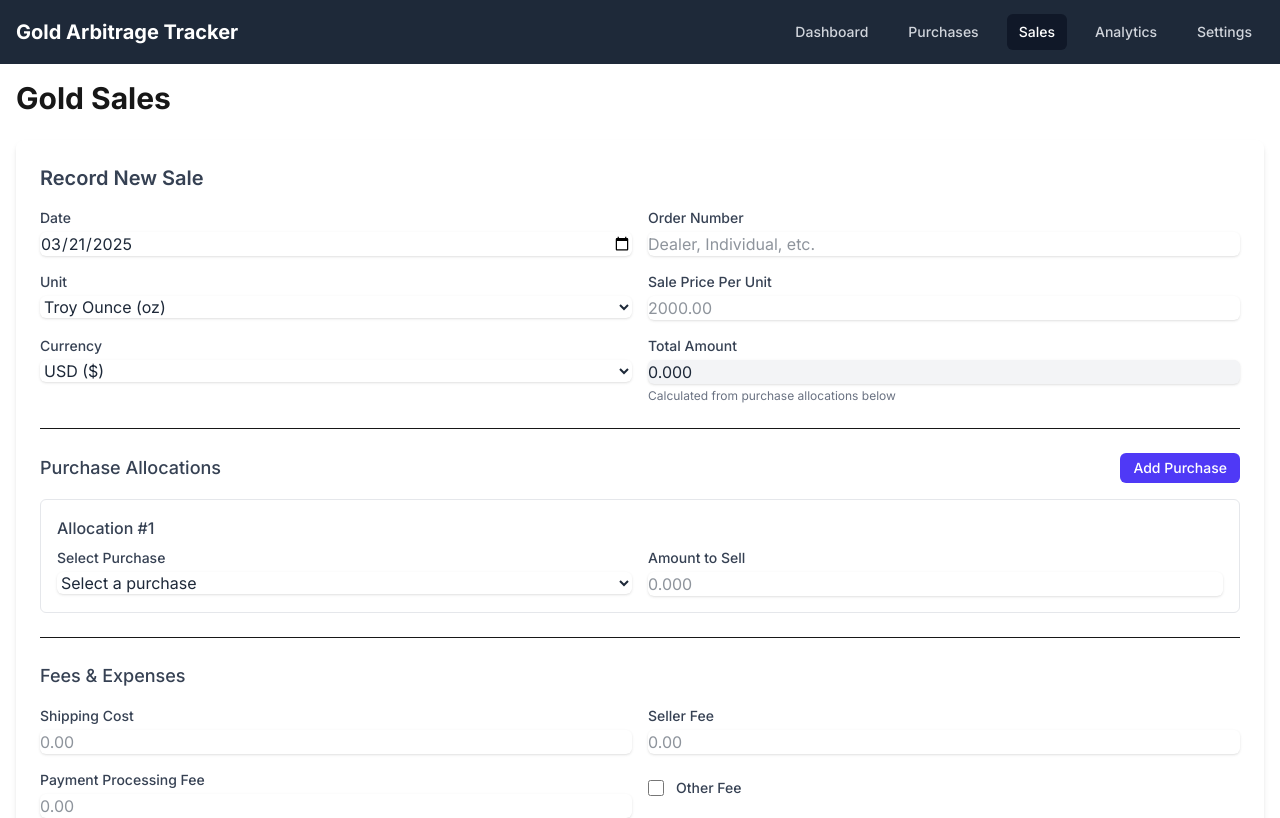
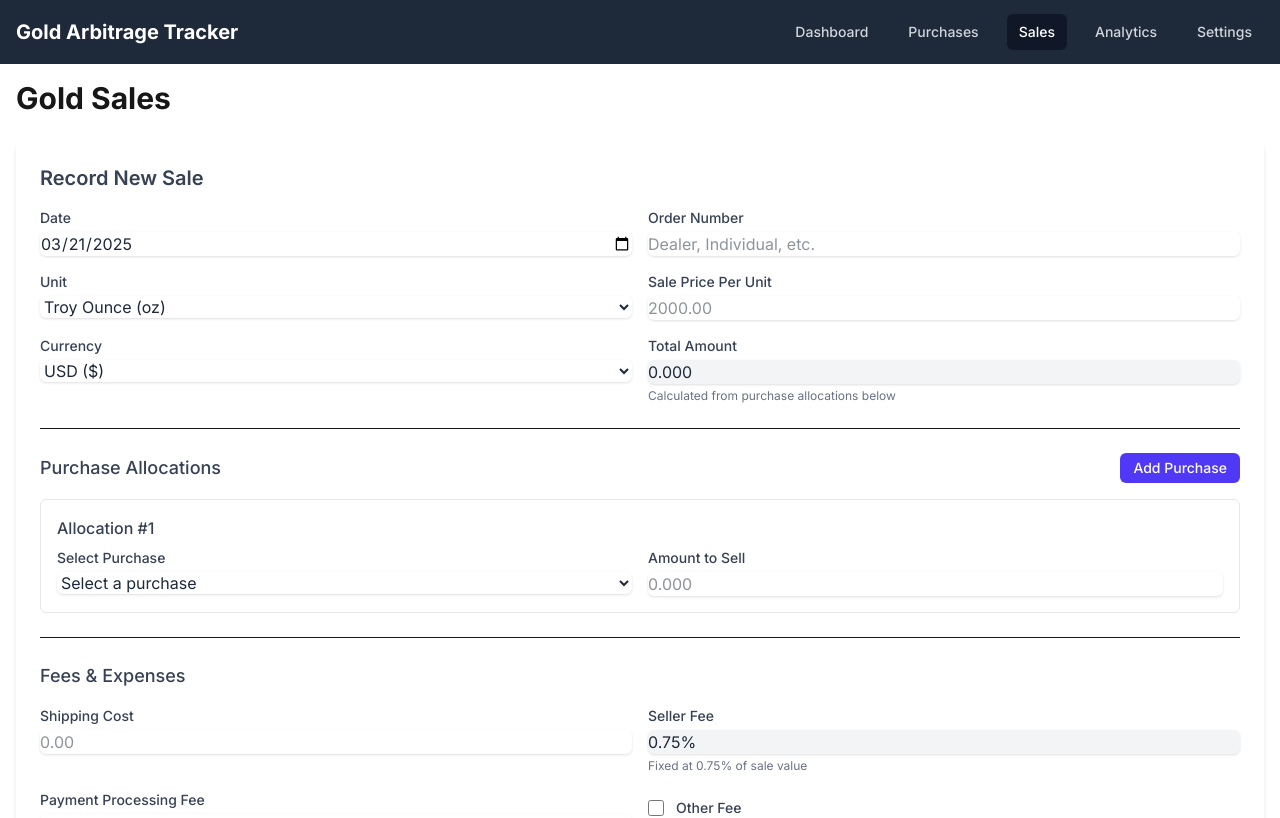
Before and after one commit to Williej926/CostcoArbitrageTracker, a Next.js app in the folder inventory-tracker/: page /sales in a window 1280 px wide. Shown: the top 818 px of the page. Built offline with nearby package versions, Linux system fonts and the light colour scheme.

Commit message:
fixed fee calculation

```diff
--- a/inventory-tracker/src/app/sales/page.tsx
+++ b/inventory-tracker/src/app/sales/page.tsx
@@ -1,9 +1,11 @@
 // src/app/sales/page.tsx
 "use client";
-
+import { getFeeSettings } from "@/utils/feeSettings";
 import { useState, useEffect } from "react";
 import { v4 as uuidv4 } from "uuid";
 import { Sale, Purchase, GoldUnit, Currency } from "@/types";
+
+const { pureFee } = getFeeSettings();
 
 // Define a type for purchase allocations
 interface PurchaseAllocation {
@@ -255,7 +257,7 @@ export default function SalesPage() {
 
     // Calculate fees
     const shippingCost = parseFloat(formData.shippingCost) || 0;
-    const sellerFee = parseFloat(formData.sellerFee) || 0;
+    const sellerFee = pureFee * totalAmount * salePricePerUnit; // Calculate based on percentage of sale value
     const paymentProcessingFee = parseFloat(formData.paymentProcessingFee) || 0;
     const otherFee = formData.otherFee
       ? parseFloat(formData.otherFeeAmount) || 0
@@ -316,7 +318,6 @@ export default function SalesPage() {
 
     return '';
   };
-
   // Helper function to generate fees text
   const generateFeesText = (
     shippingCost: number,
@@ -329,14 +330,15 @@ export default function SalesPage() {
     if (totalFees > 0) {
       let text = `Fees:\n`;
       if (shippingCost > 0)
-        text += `  - Shipping: $${shippingCost.toFixed(2)}\n`;
+        text += `  - Shipping: ${shippingCost.toFixed(2)}\n`;
+      // Modified seller fee to show percentage
       if (sellerFee > 0)
-        text += `  - Seller Fee: $${sellerFee.toFixed(2)}\n`;
+        text += `  - Seller Fee (${(pureFee * 100).toFixed(2)}%): ${sellerFee.toFixed(2)}\n`;
       if (paymentProcessingFee > 0)
-        text += `  - Payment Processing: $${paymentProcessingFee.toFixed(2)}\n`;
+        text += `  - Payment Processing: ${paymentProcessingFee.toFixed(2)}\n`;
       if (otherFee > 0)
-        text += `  - ${otherFeeName || "Other Fee"}: $${otherFee.toFixed(2)}\n`;
-      text += `Total Fees: $${totalFees.toFixed(2)}\n`;
+        text += `  - ${otherFeeName || "Other Fee"}: ${otherFee.toFixed(2)}\n`;
+      text += `Total Fees: ${totalFees.toFixed(2)}\n`;
       return text;
     }
     return '';
@@ -363,7 +365,15 @@ export default function SalesPage() {
     formData.unit,
     updateCalculatedProfit
   ]);
-
+// Ensure sellerFee always matches pureFee
+useEffect(() => {
+    if (formData.sellerFee !== pureFee.toString()) {
+      setFormData(prev => ({
+        ...prev,
+        sellerFee: ""
+      }));
+    }
+  }, [formData.sellerFee, pureFee]);
   // Calculate total cost basis from all allocations
   const getTotalCostBasis = () => {
     return allocations.reduce((sum, alloc) => sum + alloc.costBasis, 0);
@@ -415,7 +425,7 @@ export default function SalesPage() {
 
     // Calculate fees
     const shippingCost = parseFloat(formData.shippingCost) || 0;
-    const sellerFee = parseFloat(formData.sellerFee) || 0;
+    const sellerFee = pureFee * totalAmount * pricePerUnit; // Calculate as percentage of sale value
     const paymentProcessingFee = parseFloat(formData.paymentProcessingFee) || 0;
     const otherFee = formData.otherFee
       ? parseFloat(formData.otherFeeAmount) || 0
@@ -756,21 +766,27 @@ export default function SalesPage() {
                   className="form-input"
                 />
               </div>
-
               <div>
   <label className="block text-sm font-medium text-gray-700">
     Seller Fee
   </label>
+  <div className="relative">
     <input
-                  type="number"
+      type="text"
       name="sellerFee"
-                  value={formData.sellerFee}
-                  onChange={handleChange}
-                  step="0.01"
-                  min="0"
-                  placeholder="0.00"
-                  className="form-input"
+      value={`${(pureFee * 100).toFixed(2)}%`}
+      readOnly={true}
+      className="form-input bg-gray-100"
     />
+    {parseFloat(formData.pricePerUnit) > 0 && parseFloat(formData.amount) > 0 && (
+      <div className="absolute right-0 top-0 h-full flex items-center pr-3 text-sm text-gray-500">
+        ≈ ${(pureFee * parseFloat(formData.pricePerUnit) * parseFloat(formData.amount)).toFixed(2)}
+      </div>
+    )}
+  </div>
+  <p className="text-xs text-gray-500 mt-1">
+    Fixed at {(pureFee * 100).toFixed(2)}% of sale value
+  </p>
 </div>
 
               <div>
--- a/inventory-tracker/src/app/settings/page.tsx
+++ b/inventory-tracker/src/app/settings/page.tsx
@@ -23,10 +23,10 @@ const KASHEESH_FEE_OPTIONS = [
 ];
 
 const PURE_FEE_OPTIONS = [
-  { label: "0.075% (Default)", value: 0.00075 },
-  { label: "0.070%", value: 0.0007 },
-  { label: "0.063%", value: 0.00063 },
-  { label: "0.050%", value: 0.0005 },
+  { label: "0.75% (Default)", value: 0.0075 },
+  { label: "0.70%", value: 0.007 },
+  { label: "0.63%", value: 0.0063 },
+  { label: "0.50%", value: 0.005 },
 ];
 
 // Local storage keys
--- a/inventory-tracker/src/utils/feeSettings.ts
+++ b/inventory-tracker/src/utils/feeSettings.ts
@@ -6,7 +6,7 @@ export interface FeeSettings {
 
 const DEFAULT_SETTINGS: FeeSettings = {
   kasheeshFee: 0.01, // Default 1%
-  pureFee: 0.00075, // Default 0.075%
+  pureFee: 0.0075, // Default 0.75%
 };
 
 const FEE_SETTINGS_KEY = "goldArbitrage_feeSettings";
```
Lines whose indentation alone changed are shown as unchanged.
